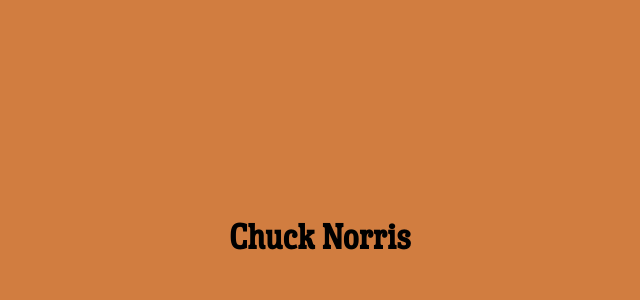
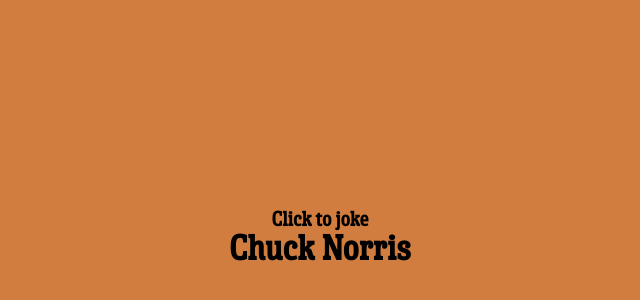
Before and after one commit to Luca-Landri/Chuck-Norris-jokes, a React (Vite) app: page / in a window 1280 px wide. Shown: the part 160-460 px from the top of the page, without its empty margins (320-960 px from the left). Built offline with nearby package versions, Linux system fonts and the light colour scheme.

Commit message:
Feat: Started creating the first component

```diff
--- a/src/App.jsx
+++ b/src/App.jsx
@@ -1,10 +1,12 @@
 import './App.scss'
 import "./index.scss"
+import Button from './components/Button'
 
 function App() {
 
   return (
       <div className='container'>
+        <Button text="Click to joke"/>
         <h1>Chuck Norris</h1>
       </div>
   )
--- /dev/null
+++ b/src/components/Button.jsx
@@ -0,0 +1,11 @@
+import React from 'react'
+
+const Button = ({text, color}) => {
+  return (
+    <div>
+        <h3>{text}</h3>
+    </div>
+  )
+}
+
+export default Button
```
